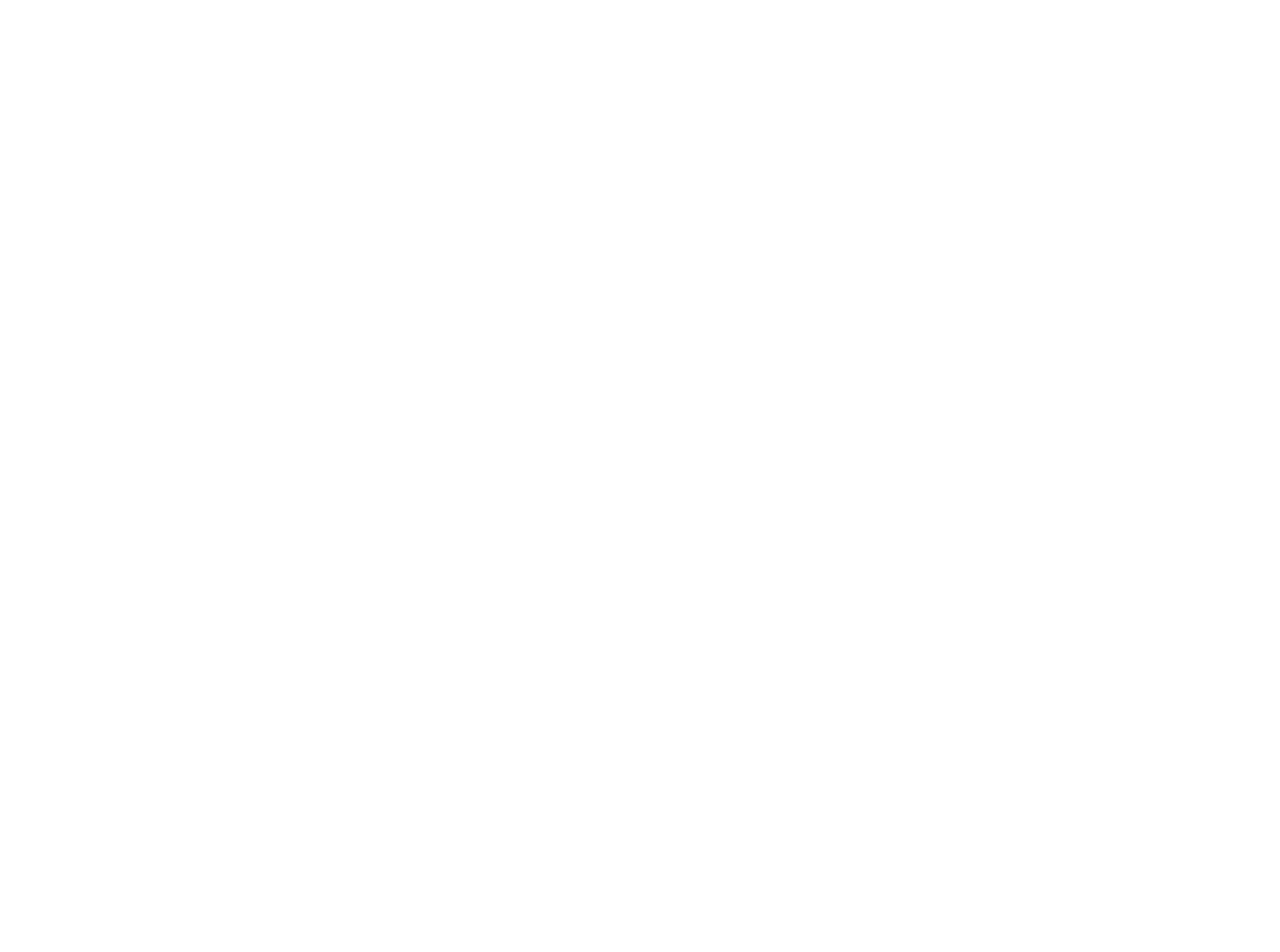
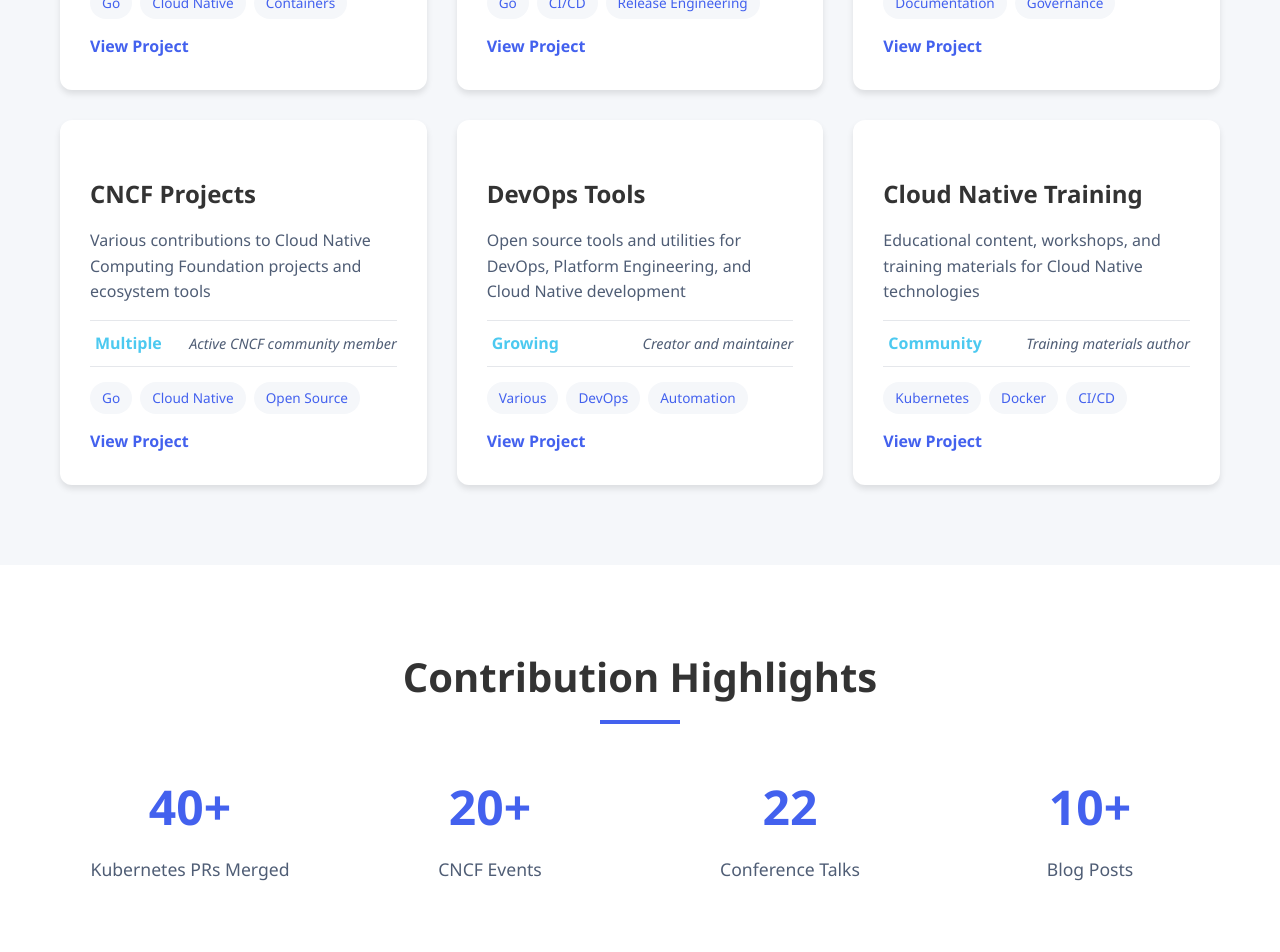
Before and after one commit to mbianchidev/mock-startup-website, a Next.js app: page /portfolio in a window 1280 px wide. Before the commit this address had no page. Shown: the part 1160-2112 px from the top of the page. Before the commit the page ends 906 px from the top, so only its background shows below. Built offline with nearby package versions, Linux system fonts and the light colour scheme.

Commit message:
Add hidden portfolio page with GitHub OSS project cards
Co-authored-by: mbianchidev <37507190+mbianchidev@users.noreply.github.com>

```diff
--- a/src/app/globals.css
+++ b/src/app/globals.css
@@ -2671,3 +2671,187 @@ footer {
         max-width: 200px;
     }
 }
+
+/* Portfolio Page Styles */
+#portfolio-projects {
+    background-color: var(--light-gray);
+}
+
+.projects-grid {
+    display: grid;
+    grid-template-columns: repeat(auto-fit, minmax(350px, 1fr));
+    gap: 30px;
+    max-width: 1200px;
+    margin: 0 auto;
+    padding: 0 20px;
+}
+
+.project-card {
+    background: var(--white);
+    border-radius: 12px;
+    padding: 30px;
+    box-shadow: 0 4px 6px rgba(0, 0, 0, 0.1);
+    transition: var(--transition);
+    display: flex;
+    flex-direction: column;
+    gap: 15px;
+}
+
+.project-card:hover {
+    transform: translateY(-5px);
+    box-shadow: 0 8px 15px rgba(0, 0, 0, 0.15);
+}
+
+.project-icon {
+    font-size: 3rem;
+    color: var(--primary-color);
+    margin-bottom: 10px;
+}
+
+.project-card h3 {
+    font-size: 1.5rem;
+    color: var(--text-color);
+    margin: 0;
+}
+
+.project-description {
+    color: var(--dark-gray);
+    font-size: 1rem;
+    line-height: 1.6;
+    flex-grow: 1;
+}
+
+.project-stats {
+    display: flex;
+    justify-content: space-between;
+    align-items: center;
+    gap: 10px;
+    padding: 10px 0;
+    border-top: 1px solid #e5e7eb;
+    border-bottom: 1px solid #e5e7eb;
+}
+
+.project-stars {
+    color: var(--accent-color);
+    font-weight: 600;
+    display: flex;
+    align-items: center;
+    gap: 5px;
+}
+
+.project-contribution {
+    color: var(--dark-gray);
+    font-size: 0.9rem;
+    font-style: italic;
+}
+
+.project-tech {
+    display: flex;
+    flex-wrap: wrap;
+    gap: 8px;
+}
+
+.tech-badge {
+    background-color: var(--light-gray);
+    color: var(--primary-color);
+    padding: 5px 12px;
+    border-radius: 20px;
+    font-size: 0.85rem;
+    font-weight: 500;
+}
+
+.project-link {
+    display: inline-flex;
+    align-items: center;
+    gap: 8px;
+    color: var(--primary-color);
+    font-weight: 600;
+    text-decoration: none;
+    transition: var(--transition);
+    margin-top: auto;
+}
+
+.project-link:hover {
+    color: var(--secondary-color);
+    gap: 12px;
+}
+
+#portfolio-stats {
+    background-color: var(--white);
+}
+
+.stats-container {
+    display: grid;
+    grid-template-columns: repeat(auto-fit, minmax(200px, 1fr));
+    gap: 40px;
+    max-width: 1200px;
+    margin: 0 auto;
+    padding: 0 20px;
+}
+
+.stat-item {
+    text-align: center;
+    padding: 20px;
+}
+
+.stat-number {
+    font-size: 3rem;
+    font-weight: 700;
+    color: var(--primary-color);
+    margin-bottom: 10px;
+}
+
+.stat-label {
+    font-size: 1.1rem;
+    color: var(--dark-gray);
+}
+
+/* Responsive styles for portfolio */
+@media (max-width: 768px) {
+    .projects-grid {
+        grid-template-columns: 1fr;
+        gap: 20px;
+    }
+
+    .project-card {
+        padding: 20px;
+    }
+
+    .project-icon {
+        font-size: 2.5rem;
+    }
+
+    .stat-number {
+        font-size: 2.5rem;
+    }
+
+    .stats-container {
+        grid-template-columns: repeat(2, 1fr);
+        gap: 30px;
+    }
+}
+
+@media (max-width: 480px) {
+    .projects-grid {
+        padding: 0 10px;
+    }
+
+    .project-card {
+        padding: 15px;
+    }
+
+    .project-stats {
+        flex-direction: column;
+        align-items: flex-start;
+        gap: 5px;
+    }
+
+    .stats-container {
+        grid-template-columns: 1fr;
+        gap: 20px;
+    }
+
+    .stat-number {
+        font-size: 2rem;
+    }
+}
--- /dev/null
+++ b/src/app/portfolio/page.tsx
@@ -0,0 +1,100 @@
+'use client'
+
+import Link from 'next/link'
+import { useState, useEffect } from 'react'
+import projectsData from '@/data/projects.json'
+
+interface Project {
+  name: string
+  description: string
+  url: string
+  stars: string
+  techStack: string[]
+  icon: string
+  contribution: string
+}
+
+export default function Portfolio() {
+  const [mounted, setMounted] = useState(false)
+  const projects: Project[] = projectsData.projects
+
+  useEffect(() => {
+    setMounted(true)
+  }, [])
+
+  return (
+    <>
+      <section id="hero">
+        <div className="hero-content">
+          <h1>OSS Portfolio</h1>
+          <p>Open Source contributions and projects that make a difference in the Cloud Native ecosystem</p>
+          <div className="hero-buttons">
+            <a href="https://github.com/mbianchidev" target="_blank" rel="noopener noreferrer" className="primary-button">
+              <i className="fab fa-github" aria-hidden="true"></i> View on GitHub
+            </a>
+            <Link href="/about#community" className="secondary-button">Learn More</Link>
+          </div>
+        </div>
+      </section>
+
+      <section id="portfolio-projects">
+        <h2 className="section-title">Featured Projects</h2>
+        <p className="section-description">
+          Contributions to major open source projects, with a focus on Kubernetes and Cloud Native technologies
+        </p>
+        <div className="projects-grid">
+          {projects.map((project, index) => (
+            <div key={index} className="project-card">
+              <div className="project-icon">
+                {mounted && <i className={project.icon} aria-hidden="true"></i>}
+              </div>
+              <h3>{project.name}</h3>
+              <p className="project-description">{project.description}</p>
+              <div className="project-stats">
+                <span className="project-stars">
+                  {mounted && <i className="fas fa-star" aria-hidden="true"></i>} {project.stars}
+                </span>
+                <span className="project-contribution">{project.contribution}</span>
+              </div>
+              <div className="project-tech">
+                {project.techStack.map((tech, techIndex) => (
+                  <span key={techIndex} className="tech-badge">{tech}</span>
+                ))}
+              </div>
+              <a
+                href={project.url}
+                target="_blank"
+                rel="noopener noreferrer"
+                className="project-link"
+              >
+                View Project <i className="fas fa-arrow-right" aria-hidden="true"></i>
+              </a>
+            </div>
+          ))}
+        </div>
+      </section>
+
+      <section id="portfolio-stats">
+        <h2 className="section-title">Contribution Highlights</h2>
+        <div className="stats-container">
+          <div className="stat-item">
+            <div className="stat-number">40+</div>
+            <div className="stat-label">Kubernetes PRs Merged</div>
+          </div>
+          <div className="stat-item">
+            <div className="stat-number">20+</div>
+            <div className="stat-label">CNCF Events</div>
+          </div>
+          <div className="stat-item">
+            <div className="stat-number">22</div>
+            <div className="stat-label">Conference Talks</div>
+          </div>
+          <div className="stat-item">
+            <div className="stat-number">10+</div>
+            <div className="stat-label">Blog Posts</div>
+          </div>
+        </div>
+      </section>
+    </>
+  )
+}
--- /dev/null
+++ b/src/data/projects.json
@@ -0,0 +1,58 @@
+{
+  "projects": [
+    {
+      "name": "Kubernetes",
+      "description": "Production-Grade Container Orchestration - Contributor to the world's leading container orchestration platform",
+      "url": "https://github.com/kubernetes/kubernetes",
+      "stars": "110k+",
+      "techStack": ["Go", "Cloud Native", "Containers"],
+      "icon": "fa fa-dharmachakra",
+      "contribution": "40+ merged PRs"
+    },
+    {
+      "name": "Kubernetes SIG Release",
+      "description": "Special Interest Group for Kubernetes Release Engineering - Active member helping shape the release process",
+      "url": "https://github.com/kubernetes/sig-release",
+      "stars": "500+",
+      "techStack": ["Go", "CI/CD", "Release Engineering"],
+      "icon": "fas fa-rocket",
+      "contribution": "Release team member"
+    },
+    {
+      "name": "Kubernetes Community",
+      "description": "Kubernetes Community governance and contributor documentation",
+      "url": "https://github.com/kubernetes/community",
+      "stars": "12k+",
+      "techStack": ["Documentation", "Governance"],
+      "icon": "fas fa-users",
+      "contribution": "Community contributor"
+    },
+    {
+      "name": "CNCF Projects",
+      "description": "Various contributions to Cloud Native Computing Foundation projects and ecosystem tools",
+      "url": "https://github.com/cncf",
+      "stars": "Multiple",
+      "techStack": ["Go", "Cloud Native", "Open Source"],
+      "icon": "fas fa-cloud",
+      "contribution": "Active CNCF community member"
+    },
+    {
+      "name": "DevOps Tools",
+      "description": "Open source tools and utilities for DevOps, Platform Engineering, and Cloud Native development",
+      "url": "https://github.com/mbianchidev",
+      "stars": "Growing",
+      "techStack": ["Various", "DevOps", "Automation"],
+      "icon": "fas fa-tools",
+      "contribution": "Creator and maintainer"
+    },
+    {
+      "name": "Cloud Native Training",
+      "description": "Educational content, workshops, and training materials for Cloud Native technologies",
+      "url": "https://github.com/mbianchidev",
+      "stars": "Community",
+      "techStack": ["Kubernetes", "Docker", "CI/CD"],
+      "icon": "fas fa-graduation-cap",
+      "contribution": "Training materials author"
+    }
+  ]
+}
```
